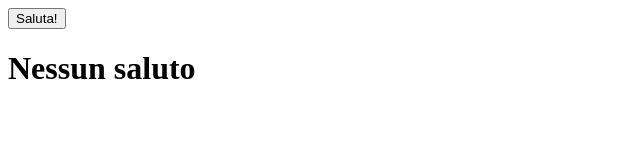
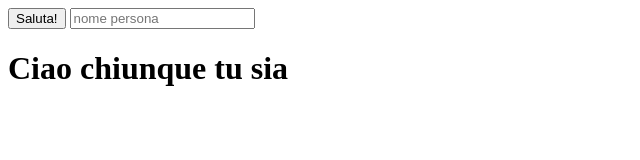
Before and after one commit to danielegm14/git_tutorial, a plain HTML site: page nuovo.html in a window 1280 px wide. Both pictures are taken after a click on the button "Saluta!". Shown: the whole page, without its empty margins (0-640 px from the left). Drawn offline with Linux system fonts and the light colour scheme.

Commit message:
nuovi file

```diff
--- a/nuovo.html
+++ b/nuovo.html
@@ -8,12 +8,25 @@
 </head>
 <body>
     <button>Saluta!</button>
-    <h1>Nessun saluto</h1>
+    <input type="text" name="nome" placeholder="nome persona">
+    <h1></h1>
+
     <script>
- //       const myButton = document.querySelectorAll('button');
+        let button = document.querySelector('button');
+        let title = document.querySelector('h1');
+        let nome = document.querySelector('input');
 
-        let button = document.querySelectorAll("button");
-        let title = document.querySelectorAll("h1");
+
+        function saluta(name){
+            if(name==!KeyboardEvent){ title.innerHTML = `Ciao chiunque tu sia`;
+            }else{title.innerHTML = `Ciao ${name}`;}
+
+        };
+
+        button.addEventListener('click', ()=>{
+            saluta(nome.value);
+        });
+
 
     </script>
 
```
